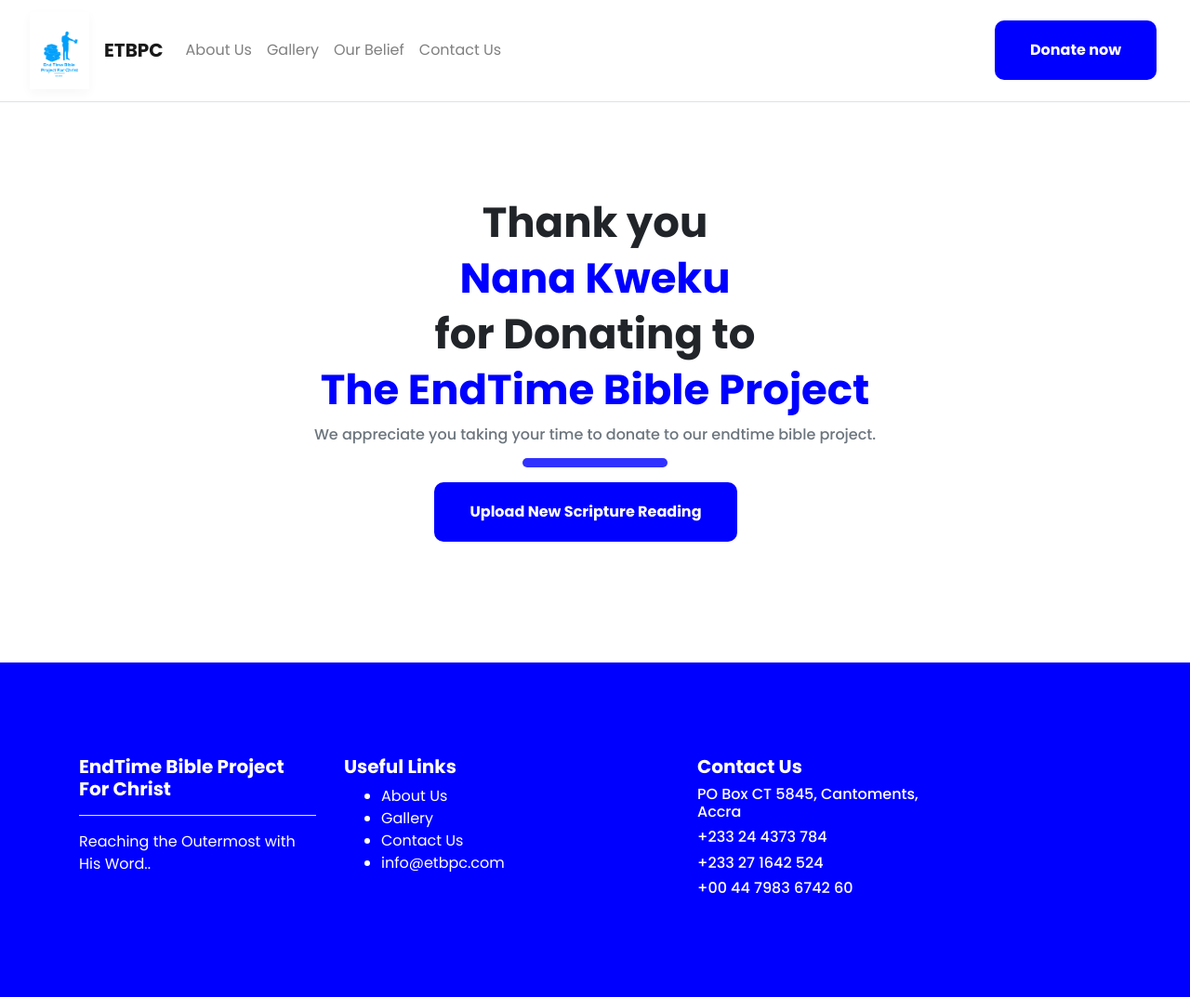
After one commit to Kweku7k/etbpc, a Flask app: page /thanks in a window 1280 px wide. The commit adds this page. Shown: the whole page at 93% size. Run offline with Flask 2, Linux system fonts and the light colour scheme; some libraries are stand-ins or nearby versions.

Commit message:
new hero

```diff
--- a/app.py
+++ b/app.py
@@ -54,9 +54,9 @@ def home():
 
 def payWithPaystack(email, amount, currency):
     if currency == 'GHS':
-        data ={ "email": email, "amount": amount, "channels":['card','bank', 'mobile_money'], "subaccount":'ACCT_jttrnvrmw7w2a4z' }
+        data ={ "email": email, "amount": amount, "subaccount":'ACCT_jttrnvrmw7w2a4z', "callback_url":"https://etbpc.com/thanks", "channels":['card','bank', 'mobile_money'] }
     else:
-        data ={ "email": email, "amount": amount, "channels":['card','bank'], "subaccount":'ACCT_jttrnvrmw7w2a4z' }
+        data ={ "email": email, "amount": amount, "subaccount":'ACCT_jttrnvrmw7w2a4z', "callback_url":"https://etbpc.com/thanks", "channels":['card','bank'] }
 
     url = 'https://api.paystack.co/transaction/initialize'
     headers = {
@@ -101,6 +101,14 @@ def donate():
     return render_template('paymentForm.html', form=form)
     # return redirect('https://flutterwave.com/donate/9xn5chvled9b')
     # return redirect('https://flutterwave.com/pay/etbpc?_gl=1%2a1f9j092%2a_ga%2aMTQ2NDIxMDAzMS4xNjU1NzU5NDU3%2a_ga_KQ9NSEMFCF%2aMTY1NjA2NzQxNy4zLjEuMTY1NjA2ODEyMy4w')
+
+@app.route('/donated')
+def donated():
+    return render_template('donated.html')
+
+@app.route('/thanks', methods=['GET', 'POST'])
+def thanks():
+    return render_template('thanks.html')
 
 @app.route('/about')
 def about():
--- /dev/null
+++ b/templates/thanks.html
@@ -0,0 +1,26 @@
+{% extends "layout.html" %}
+
+
+{% block body %}
+    <section class="primarySection">
+        <div class="container">
+            <div class="row" style="text-align: center;">
+                <div class="col-md-2"></div>
+                <div class="col-md-8">
+
+                    <h1 data-aos="fade-in" data-aos-easing="ease-in" data-aos-duration="500" class="heading" style="font-family: 'Poppins', sans-serif;">Thank you<br/> <span style="color: blue;">Nana Kweku</span> <br/> for Donating to <br/> <span style="color: blue;"> The EndTime Bible Project</span></h1>
+                    <h6 class="text-muted">We appreciate you taking your time to donate to our endtime bible project.</h6>
+                    <hr class="header-line-middle">
+
+                    <div class="buttonRow-middle" style="margin: auto;">
+                        <button data-aos="fade-up" data-aos-easing="ease-in" data-aos-duration="500" class="primaryButton">Upload New Scripture Reading</button>
+                    </div>
+                </div>
+                <div class="col-md-2"></div>
+            </div>
+
+        </div>
+    </section>
+
+
+    {% endblock %}
```
Also changed, not shown: templates/donated.html (added, +7 -0 lines), templates/index.html (+41 -10 lines), static/img/bibles.jpg (added), static/img/bibless.png (added), 2 other files.
